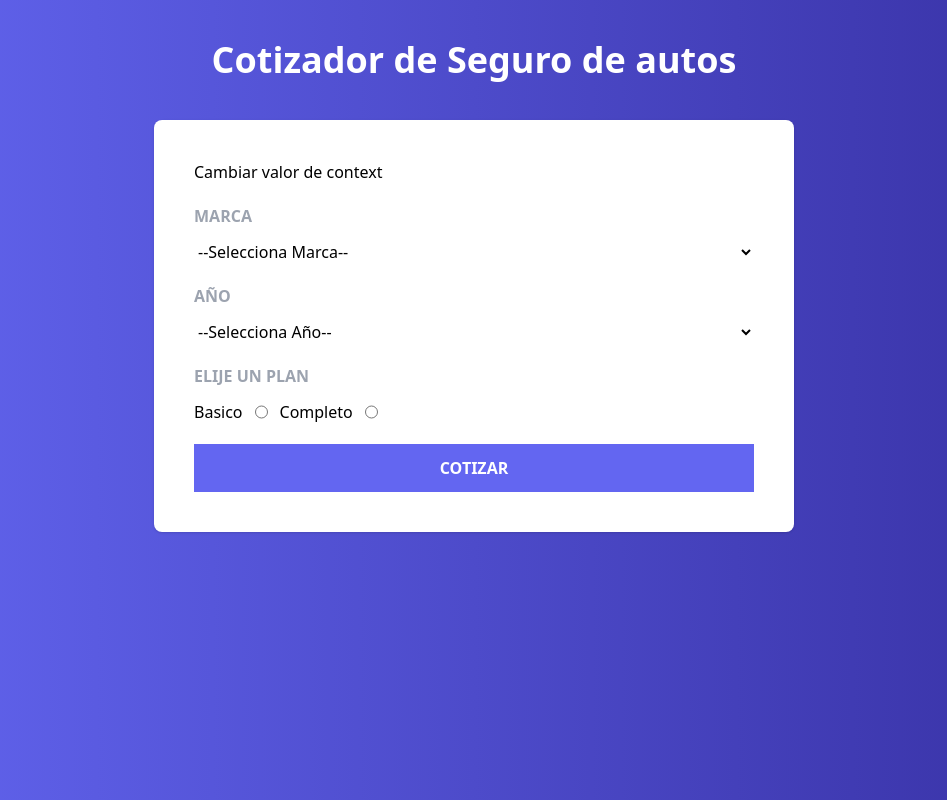
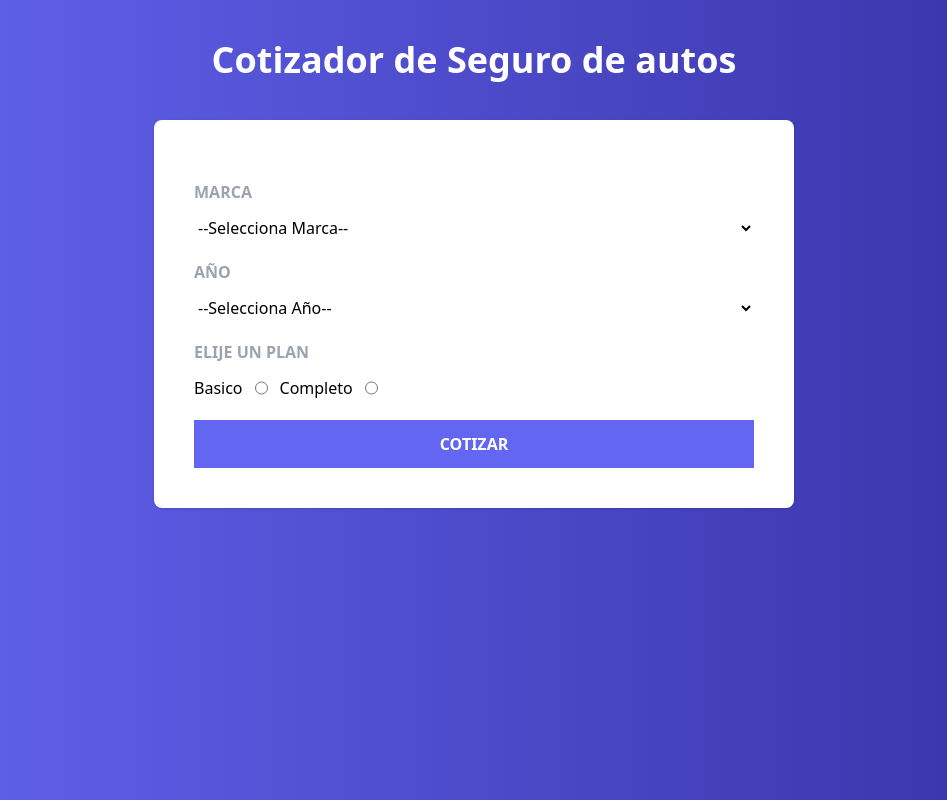
Before and after one commit to lODIN007l/cotizadorContex, a React (Vite) app: page / in a window 1280 px wide. Shown: the whole page, without its empty margins (166-1113 px from the left). Built offline with nearby package versions, Linux system fonts and the light colour scheme.

Commit message:
formato de proyectos con Context

```diff
--- a/src/components/AppSeguro.jsx
+++ b/src/components/AppSeguro.jsx
@@ -1,9 +1,8 @@
 import Formulario from "./Formulario";
-import CotizadorContex from "../context/CotizadorProvider";
-import { useContext } from "react";
+import useCotizador from "../hooks/useCotizador";
 
 const AppSeguro = () => {
-  const { modal, cambiarState } = useContext(CotizadorContex);
+  // const { modal, cambiarState } = useCotizador();
   // console.log(modal);
 
   return (
--- a/src/components/Formulario.jsx
+++ b/src/components/Formulario.jsx
@@ -1,14 +1,10 @@
 import { MARCAS, YEARS, PLANES } from "../constants";
-import { Fragment, useContext } from "react";
-import CotizadorContex from "../context/CotizadorProvider";
+import { Fragment } from "react";
+import useCotizador from "../hooks/useCotizador";
 
 const Formulario = () => {
-  const { modal, cambiarState } = useContext(CotizadorContex);
-  console.log(modal);
-
   return (
     <>
-      <button onClick={cambiarState}>Cambiar valor de context </button>
       <form>
         <div className="my-5">
           <label className="block mb-3 font-bold text-gray-400 uppercase">
--- a/src/context/CotizadorProvider.jsx
+++ b/src/context/CotizadorProvider.jsx
@@ -4,16 +4,8 @@ const CotizadorContex = createContext();
 
 // provider donde vienen los datos
 const CotizadorProvider = ({ children }) => {
-  const [modal, setModal] = useState(false);
-  // 2forma
-  // funcion intermedia
-  const cambiarState = () => {
-    setModal(!modal);
-  };
   return (
-    <CotizadorContex.Provider value={{ modal, cambiarState }}>
-      {children}
-    </CotizadorContex.Provider>
+    <CotizadorContex.Provider value={{}}>{children}</CotizadorContex.Provider>
   );
 };
 
--- /dev/null
+++ b/src/hooks/useCotizador.jsx
@@ -0,0 +1,9 @@
+import { useContext } from "react";
+import CotizadorContex from "../context/CotizadorProvider";
+import { CotizadorProvider } from "../context/CotizadorProvider";
+
+const useCotizador = () => {
+  return useContext(CotizadorContex);
+};
+
+export default useCotizador;
```
